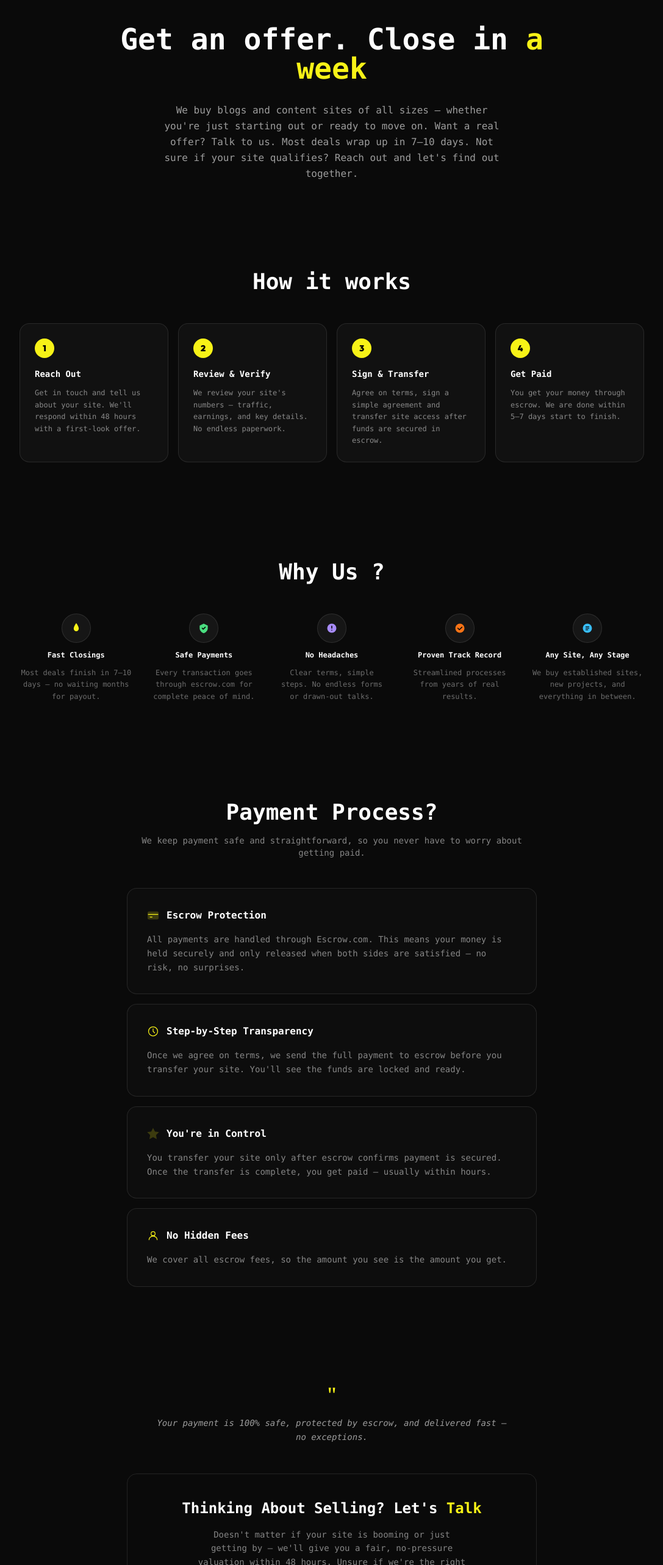
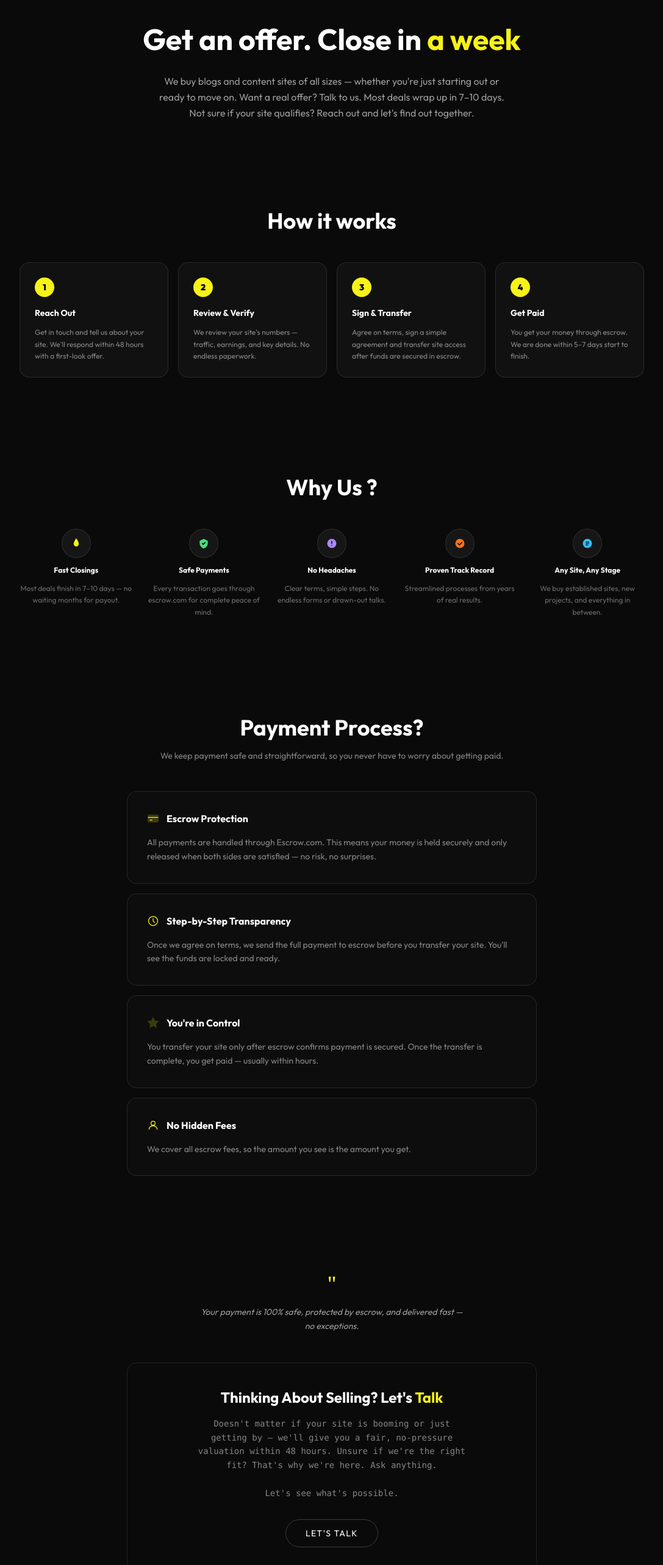
Before and after one commit to efodthe2nd/clearwater, a Next.js app: page /sell in a window 1280 px wide. Shown: the part 120-2686 px from the top of the page at 61% size, without its empty margins (96-1183 px from the left). Built offline with nearby package versions, Linux system fonts and the light colour scheme.

Commit message:
update font

```diff
--- a/app/components/brands/BrandsHero.tsx
+++ b/app/components/brands/BrandsHero.tsx
@@ -5,7 +5,7 @@ export default function BrandsHero() {
         <h1 className="text-white font-bold text-4xl md:text-5xl mb-8">
           Our <span className="text-[#F7F217]">Portfolio</span>
         </h1>
-        <p className="text-white/60 text-base leading-relaxed font-mono">
+        <p className="text-white/60 text-base leading-relaxed">
           Explore the sites we own and operate — each one built to serve a real audience and deliver
           real value. Every brand on this list is something we're proud of, and every project
           reflects our focus on quality, trust, and growth.
--- a/app/components/brands/BrandsList.tsx
+++ b/app/components/brands/BrandsList.tsx
@@ -45,12 +45,12 @@ export default function BrandsList() {
             key={brand.slug}
             className="border border-white/10 rounded-2xl p-8"
           >
-            <h2 className="text-white font-bold text-xl mb-6 font-mono">{brand.name}</h2>
+            <h2 className="text-white font-bold text-xl mb-6">{brand.name}</h2>
 
             <div className={`flex gap-6 items-start ${brand.imageRight ? 'flex-row' : 'flex-row-reverse'}`}>
               {/* Text */}
               <div className="flex-1">
-                <p className="text-white/50 text-sm leading-relaxed font-mono line-clamp-4">
+                <p className="text-white/50 text-sm leading-relaxed line-clamp-4">
                   {brand.description}
                 </p>
               </div>
--- a/app/components/sell/HowItWorks.tsx
+++ b/app/components/sell/HowItWorks.tsx
@@ -25,7 +25,7 @@ export default function HowItWorks() {
   return (
     <section className="bg-[#0a0a0a] py-20 px-6">
       <div className="max-w-5xl mx-auto">
-        <h2 className="text-white font-bold text-3xl md:text-4xl text-center mb-12 font-mono">
+        <h2 className="text-white font-bold text-3xl md:text-4xl text-center mb-12">
           How it works
         </h2>
 
@@ -38,8 +38,8 @@ export default function HowItWorks() {
               <div className="w-8 h-8 rounded-full bg-[#F7F217] flex items-center justify-center mb-4">
                 <span className="text-black font-black text-sm">{step.number}</span>
               </div>
-              <h3 className="text-white font-bold text-sm mb-3 font-mono">{step.title}</h3>
-              <p className="text-white/50 text-xs leading-relaxed font-mono">{step.description}</p>
+              <h3 className="text-white font-bold text-sm mb-3">{step.title}</h3>
+              <p className="text-white/50 text-xs leading-relaxed">{step.description}</p>
             </div>
           ))}
         </div>
--- a/app/components/sell/PaymentProcess.tsx
+++ b/app/components/sell/PaymentProcess.tsx
@@ -50,10 +50,10 @@ export default function PaymentProcess() {
   return (
     <section className="bg-[#0a0a0a] py-20 px-6">
       <div className="max-w-2xl mx-auto">
-        <h2 className="text-white font-bold text-3xl md:text-4xl text-center mb-4 font-mono">
+        <h2 className="text-white font-bold text-3xl md:text-4xl text-center mb-4">
           Payment Process?
         </h2>
-        <p className="text-white/50 text-sm text-center font-mono mb-12">
+        <p className="text-white/50 text-sm text-center mb-12">
           We keep payment safe and straightforward, so you never have to worry about getting paid.
         </p>
 
@@ -65,9 +65,9 @@ export default function PaymentProcess() {
             >
               <div className="flex items-center gap-3 mb-4">
                 {p.icon}
-                <h3 className="text-white font-bold text-base font-mono">{p.title}</h3>
+                <h3 className="text-white font-bold text-base">{p.title}</h3>
               </div>
-              <p className="text-white/50 text-sm leading-relaxed font-mono">{p.description}</p>
+              <p className="text-white/50 text-sm leading-relaxed">{p.description}</p>
             </div>
           ))}
         </div>
--- a/app/components/sell/SellCTA.tsx
+++ b/app/components/sell/SellCTA.tsx
@@ -6,7 +6,7 @@ export default function SellCTA() {
         {/* Quote */}
         <div className="text-center">
           <div className="text-[#F7F217] text-4xl font-serif leading-none mb-4">"</div>
-          <p className="text-white/60 text-sm font-mono leading-relaxed italic">
+          <p className="text-white/60 text-sm leading-relaxed italic">
             Your payment is 100% safe, protected by escrow, and delivered fast —
             <br />no exceptions.
           </p>
@@ -14,7 +14,7 @@ export default function SellCTA() {
 
         {/* CTA Card */}
         <div className="border border-white/10 rounded-2xl p-10 text-center">
-          <h2 className="text-white font-bold text-2xl font-mono mb-4">
+          <h2 className="text-white font-bold text-2xl mb-4">
             Thinking About Selling? Let's{' '}
             <span className="text-[#F7F217]">Talk</span>
           </h2>
@@ -28,7 +28,7 @@ export default function SellCTA() {
           </p>
           <a
             href="/contact"
-            className="inline-block border border-white/20 rounded-full px-8 py-3 text-white font-mono text-sm tracking-widest hover:bg-[#F7F217] hover:text-black hover:border-transparent transition-all duration-300"
+            className="inline-block border border-white/20 rounded-full px-8 py-3 text-white text-sm tracking-widest hover:bg-[#F7F217] hover:text-black hover:border-transparent transition-all duration-300"
           >
             LET'S TALK
           </a>
--- a/app/components/sell/SellHero.tsx
+++ b/app/components/sell/SellHero.tsx
@@ -2,11 +2,11 @@ export default function SellHero() {
   return (
     <section className="bg-[#0a0a0a] pt-40 pb-16 px-6">
       <div className="max-w-3xl mx-auto text-center">
-        <h1 className="text-white font-bold text-4xl md:text-5xl leading-tight mb-8 font-mono">
+        <h1 className="text-white font-bold text-4xl md:text-5xl leading-tight mb-8">
           Get an offer. Close in{' '}
           <span className="text-[#F7F217]">a week</span>
         </h1>
-        <p className="text-white/60 text-base leading-relaxed font-mono max-w-xl mx-auto">
+        <p className="text-white/60 text-base leading-relaxed max-w-xl mx-auto">
           We buy blogs and content sites of all sizes — whether you're just starting out or ready to
           move on. Want a real offer? Talk to us. Most deals wrap up in 7–10 days. Not sure if your
           site qualifies? Reach out and let's find out together.
--- a/app/components/sell/WhyUs.tsx
+++ b/app/components/sell/WhyUs.tsx
@@ -54,7 +54,7 @@ export default function WhyUs() {
   return (
     <section className="bg-[#0a0a0a] py-20 px-6">
       <div className="max-w-5xl mx-auto">
-        <h2 className="text-white font-bold text-3xl md:text-4xl text-center mb-12 font-mono">
+        <h2 className="text-white font-bold text-3xl md:text-4xl text-center mb-12">
           Why Us ?
         </h2>
 
@@ -64,8 +64,8 @@ export default function WhyUs() {
               <div className="w-12 h-12 rounded-full bg-[#161616] flex items-center justify-center border border-white/10">
                 {r.icon}
               </div>
-              <h3 className="text-white font-bold text-xs font-mono">{r.title}</h3>
-              <p className="text-white/40 text-xs leading-relaxed font-mono">{r.description}</p>
+              <h3 className="text-white font-bold text-xs">{r.title}</h3>
+              <p className="text-white/40 text-xs leading-relaxed">{r.description}</p>
             </div>
           ))}
         </div>
```
